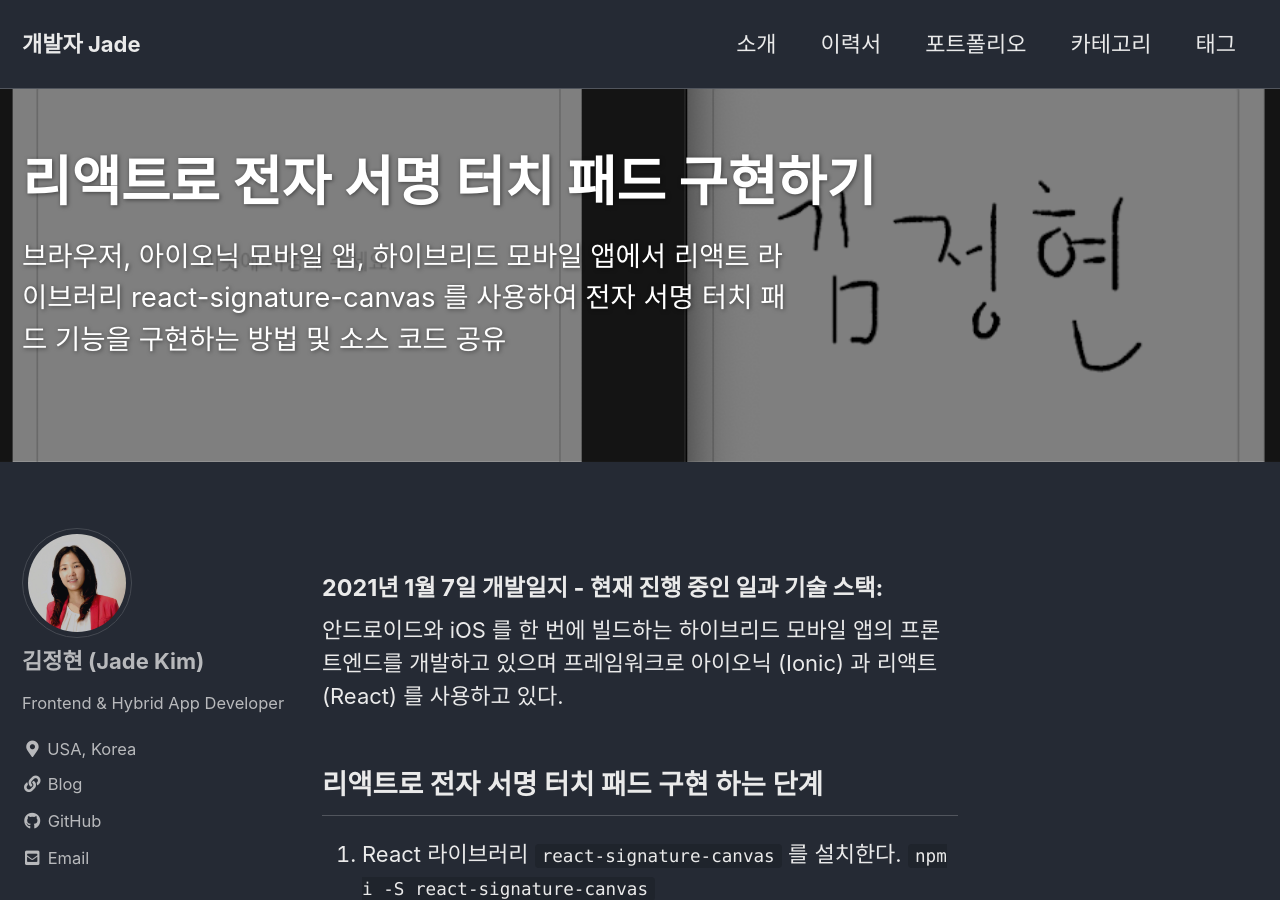
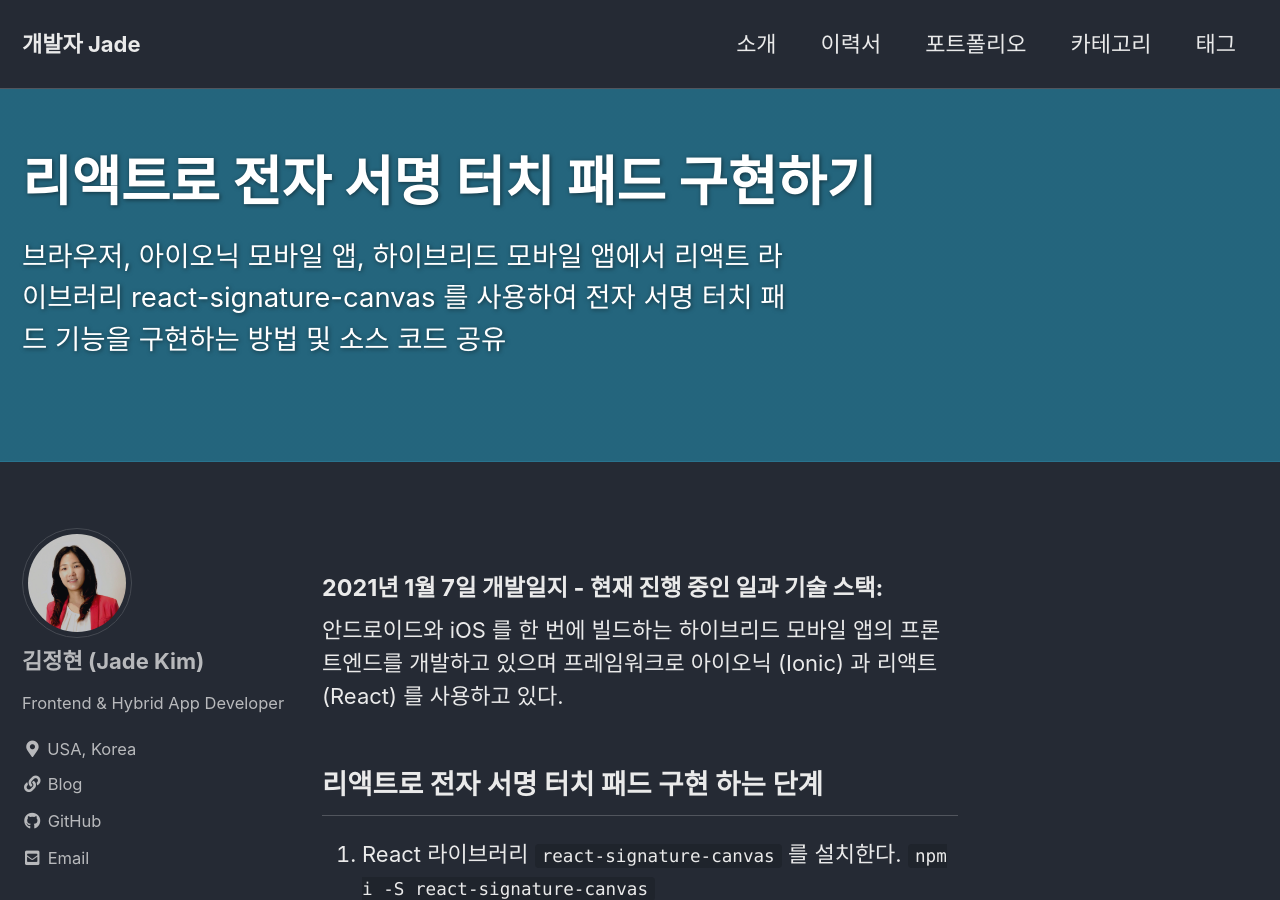
Before and after one commit to trevino-kim/github.io, a Jekyll site: the page built from _posts/2021-1-7-signature-touch-pad-in-react.md, in a window 1280 px wide and 900 px high. Built offline with Jekyll 4.4.1, drawn with Linux system fonts in a browser that asks for light colours; cached includes are drawn as plain includes.

Commit message:
Update 2021-1-7-signature-touch-pad-in-react.md

```diff
--- a/_posts/2021-1-7-signature-touch-pad-in-react.md
+++ b/_posts/2021-1-7-signature-touch-pad-in-react.md
@@ -2,8 +2,7 @@
 title: "리액트로 전자 서명 터치 패드 구현하기"
 excerpt: "브라우저, 아이오닉 모바일 앱, 하이브리드 모바일 앱에서 리액트 라이브러리 react-signature-canvas 를 사용하여 전자 서명 터치 패드 기능을 구현하는 방법 및 소스 코드 공유"
 header:
-  teaser: /assets/images/2021-1-7.png
-  overlay_image: /assets/images/2021-1-7.png
+  overlay_color: "#48CBFA"
   overlay_filter: rgba(0, 0, 0, 0.5)
 categories:
 - Hybrid-App
```
